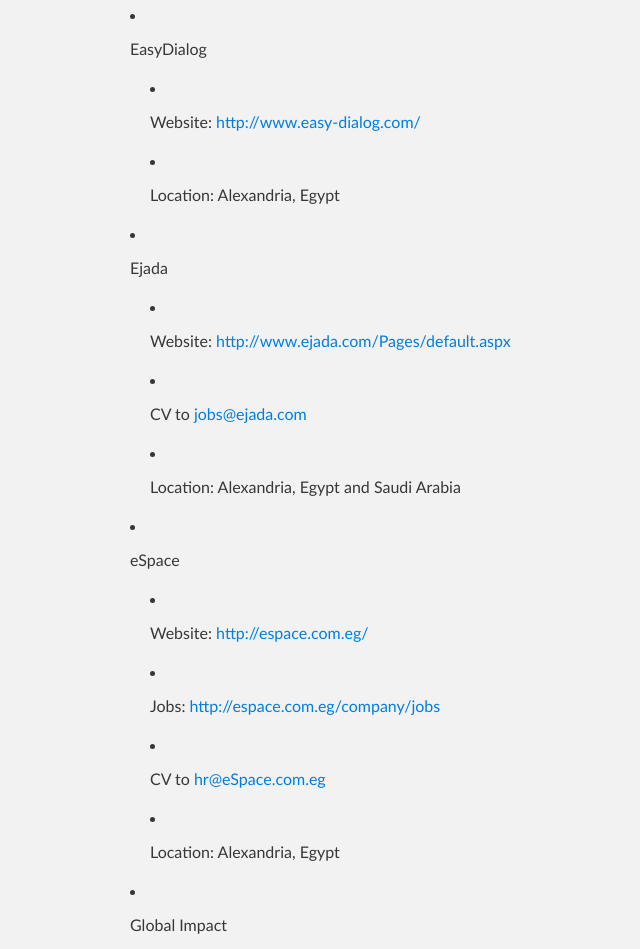
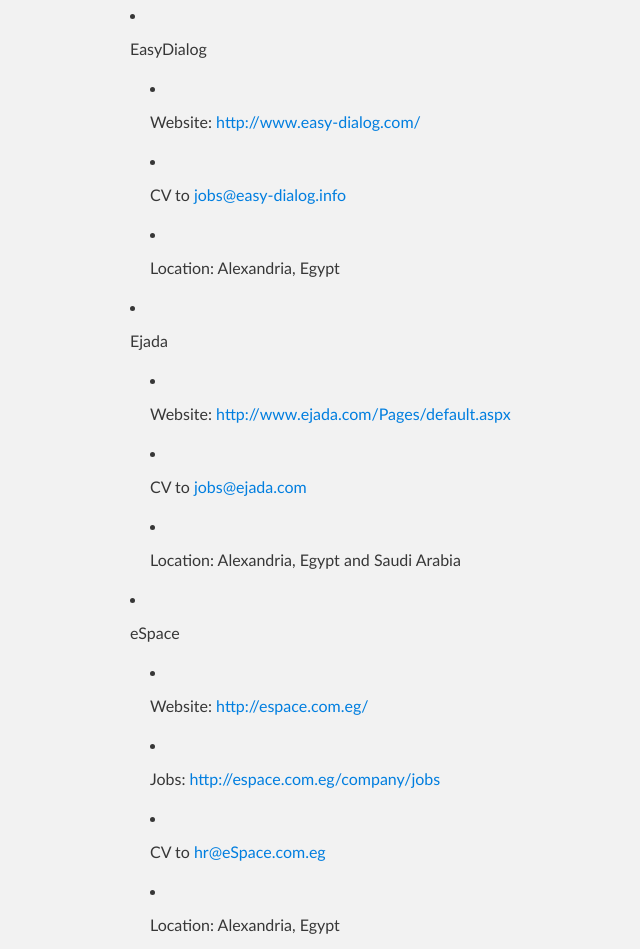
Before and after one commit to abousamra/companies, a plain HTML site: page index.html in a window 1280 px wide. Shown: the part 3125-4074 px from the top of the page, without its empty margins (210-850 px from the left). Drawn offline with Linux system fonts and the light colour scheme.

Commit message:
Update index.html

```diff
--- a/index.html
+++ b/index.html
@@ -172,6 +172,9 @@
   <ul>
    <li>
     <p>Website: <a href="http://www.easy-dialog.com/" target="_blank" rel="nofollow" >http://www.easy-dialog.com/</a></p>
+  </li>
+  <li>
+    <p>CV to <a href="">jobs@easy-dialog.info</a></p>
   </li>
   <li>
     <p>Location: Alexandria, Egypt</p>
```
